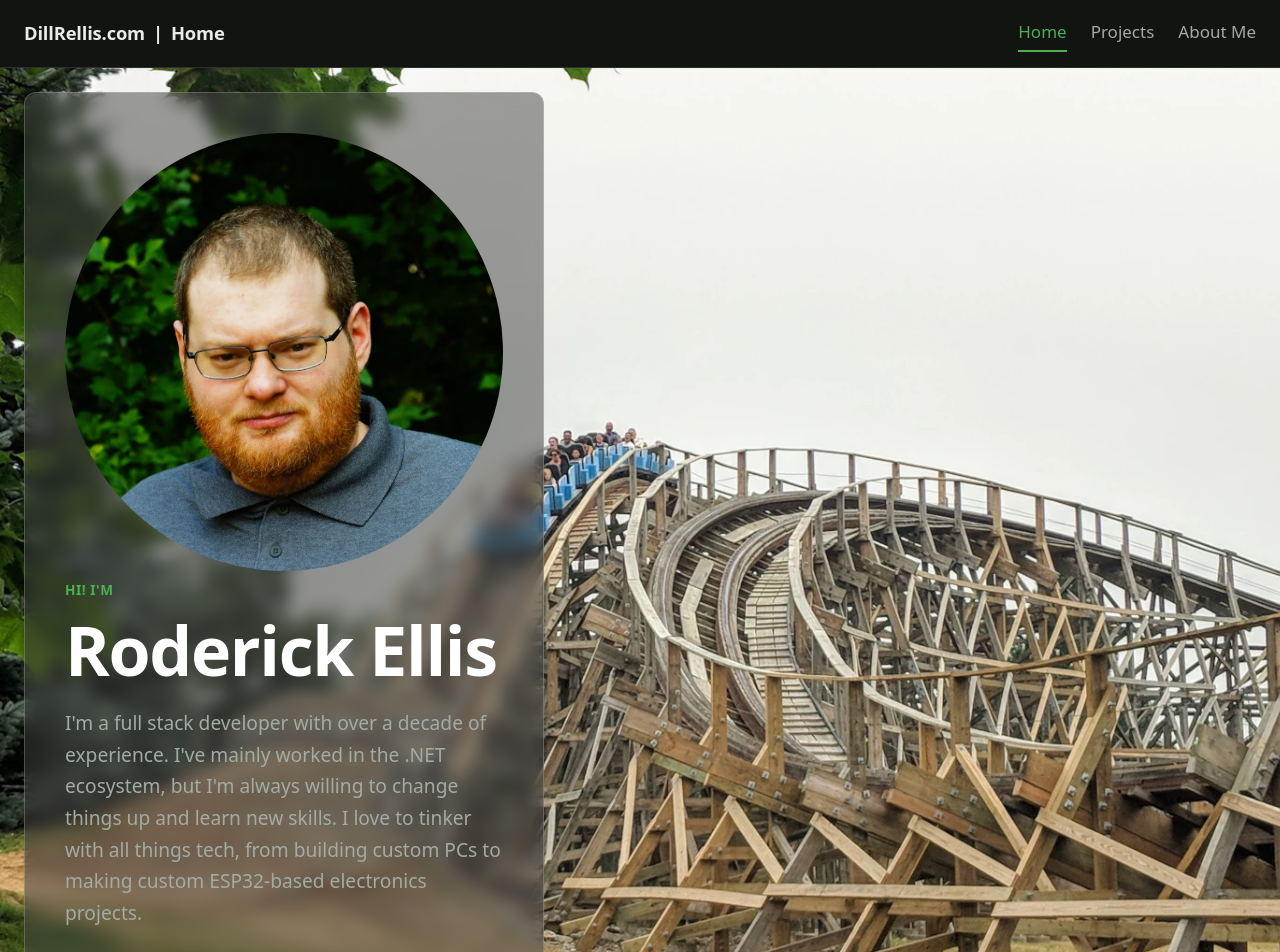
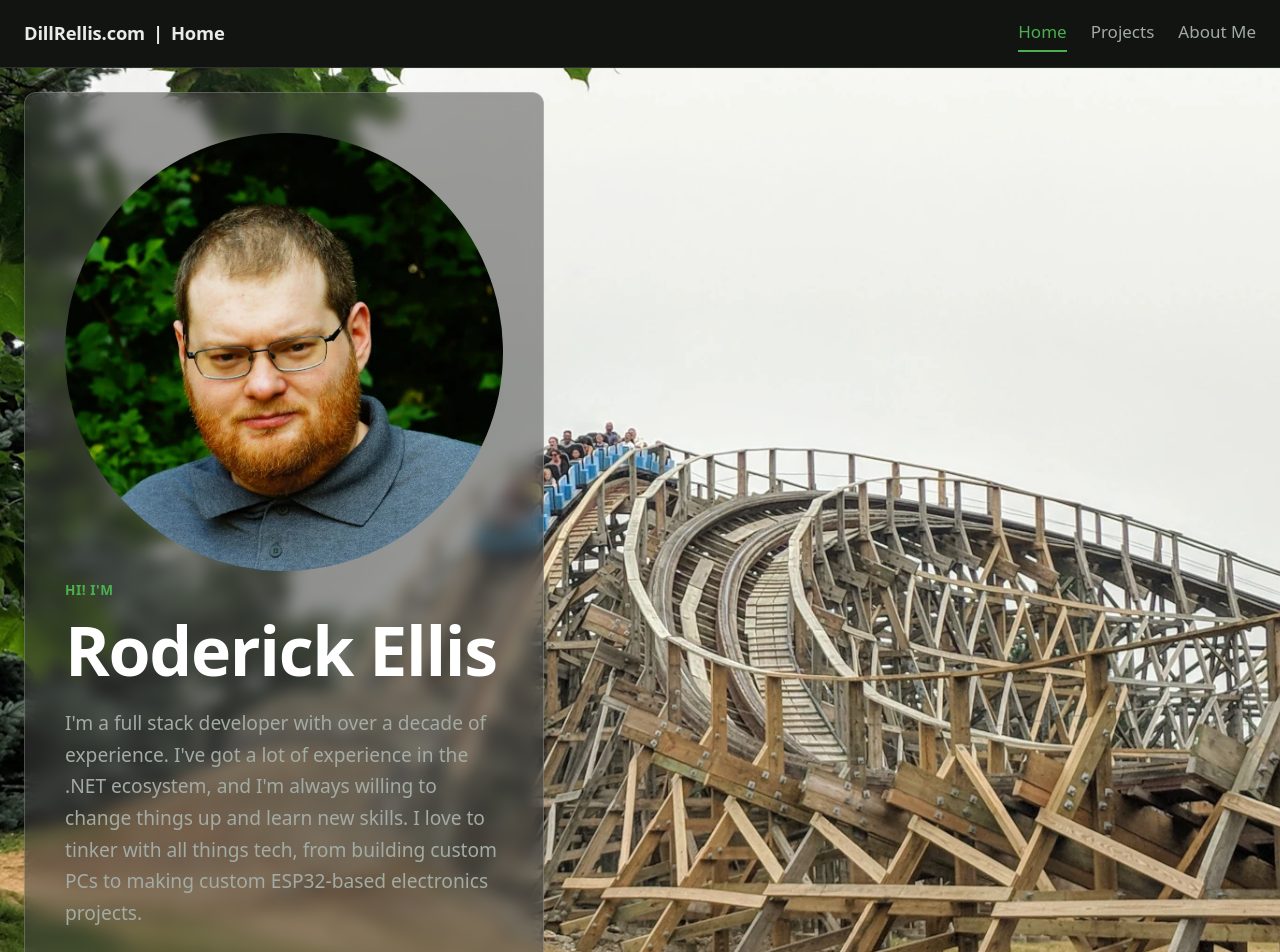
Before and after one commit to coasterboy101/dillrellis-com, a React (Vite) app: page / in a window 1280 px wide. Shown: the top 952 px of the page. Built offline with nearby package versions, Linux system fonts and the light colour scheme.

Commit message:
- Changed the wording on the home page to remove a negative

```diff
--- a/src/pages/Home.jsx
+++ b/src/pages/Home.jsx
@@ -9,8 +9,8 @@ export default function Home() {
         <p className="eyebrow">Hi! I'm</p>
         <h1>Roderick Ellis</h1>
         <p className="lead">
-          I'm a full stack developer with over a decade of experience. I've mainly worked in the .NET ecosystem,
-          but I'm always willing to change things up and learn new skills. I love to tinker with all things tech,
+          I'm a full stack developer with over a decade of experience. I've got a lot of experience in the .NET ecosystem,
+          and I'm always willing to change things up and learn new skills. I love to tinker with all things tech,
           from building custom PCs to making custom ESP32-based electronics projects.
         </p>
         <div className="actions">
```
